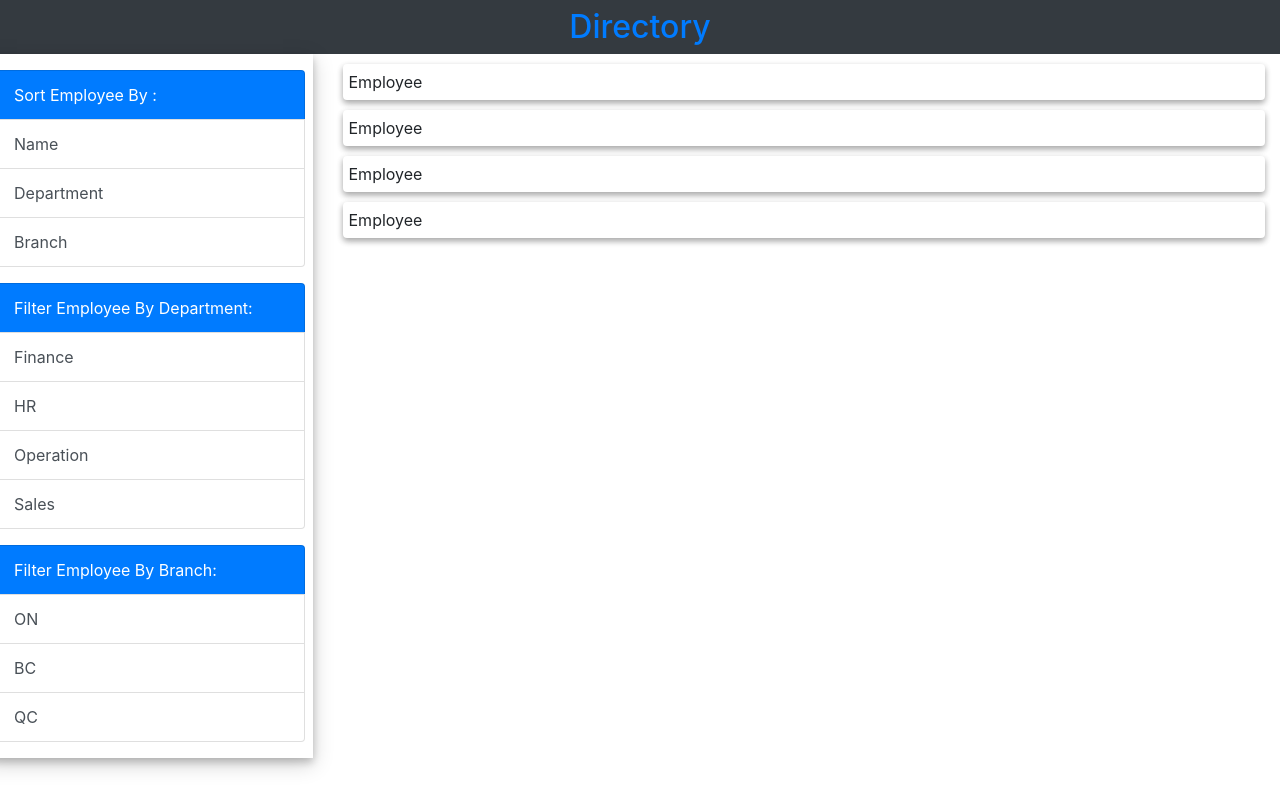
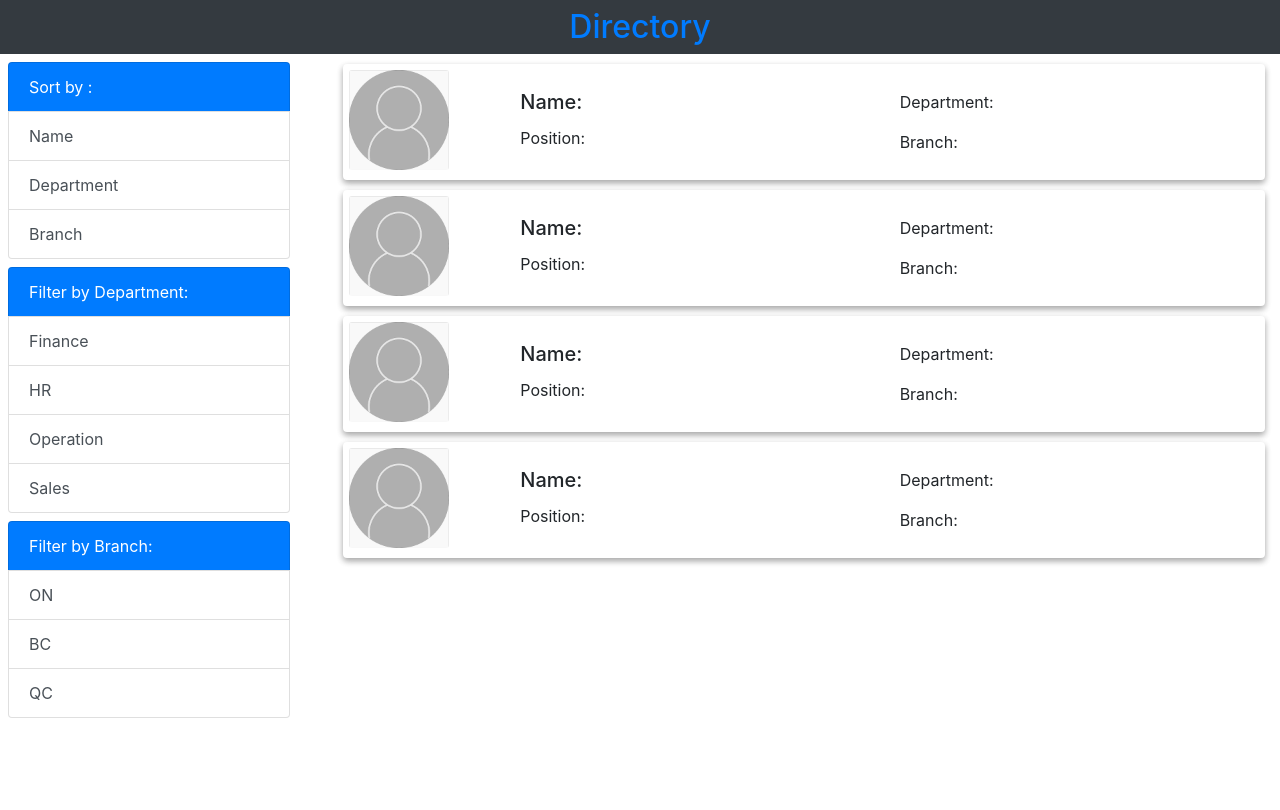
Before and after one commit to mila-mamat/h19-employee-directory, a React (Create React App) app in the folder directory/: page / in a window 1280 px wide. Shown: the top 810 px of the page. Built offline with nearby package versions, Linux system fonts and the light colour scheme.

Commit message:
Employee card layout is ready

```diff
--- a/directory/package.json
+++ b/directory/package.json
@@ -30,5 +30,8 @@
       "last 1 firefox version",
       "last 1 safari version"
     ]
+  },
+  "devDependencies": {
+    "gh-pages": "^3.1.0"
   }
 }
--- a/directory/src/components/Card/index.js
+++ b/directory/src/components/Card/index.js
@@ -4,7 +4,27 @@ import "./style.css";
 
 function Card(props) {
   return (
-    <div className="card" {...props} />
+
+      <div class="card"{...props}  >
+        <div class="row no-gutters row-cols-3">
+          <div class="col-2 " >
+            <img src="./assets/avatar.png" class="card-img" alt="..."></img>
+          </div>
+          <div class="col">
+            <div class="card-body">
+              <h5 class="card-title">Name: {props.name}</h5>
+              <p class="card-text">Position: {props.position}</p>
+            </div>
+          </div>
+          <div class="col">
+            <div class="card-body">
+              <p class="card-text">Department: {props.department}</p>
+              <p class="card-text">Branch: {props.branch}</p>
+            </div>
+          </div>
+        </div>
+      </div>
+
   );
 }
 
--- a/directory/src/components/Card/style.css
+++ b/directory/src/components/Card/style.css
@@ -7,3 +7,7 @@
   margin: 0 auto;
   margin-top: 10px;
 }
+
+.card img{
+  max-width:100px;
+}
--- a/directory/src/components/List/index.js
+++ b/directory/src/components/List/index.js
@@ -4,12 +4,12 @@ import "./style.css";
 function List(props) {
   const items = props.items.split(",")
   return (
-    <div className="list-group mx-2 my-3">
+    <div className="list-group m-2">
       <button
         type="button"
         className="list-group-item list-group-item-action bg-primary text-white header"
       >
-        {props.role} Employee By {props.category}:
+        {props.role} by {props.category}:
       </button>
 
       {items.map(item => (
--- a/directory/src/components/Wrapper/index.js
+++ b/directory/src/components/Wrapper/index.js
@@ -10,13 +10,13 @@ function Wrapper(props) {
   return (
     <main className="wrapper" {...props}>
       <Row>
-        <Col size="md-5 lg-3">
+        <Col size="md-4 lg-3">
           <List role="Sort" items="Name,Department,Branch"/>
           <List role="Filter" category="Department" items="Finance,HR,Operation,Sales"/>
           <List role="Filter" category="Branch" items="ON,BC,QC"/>
         </Col>
-        <Col size="md-7 lg-9">
-          <Container />
+        <Col size="md-8 lg-9">
+          <Container fluid/>
         </Col>
       </Row>
     </main>
--- a/directory/src/components/Wrapper/style.css
+++ b/directory/src/components/Wrapper/style.css
@@ -3,8 +3,8 @@
   padding-bottom: 100px;
 }
 
-.wrapper .row > div:first-child  {
+.wrapper .row > div .list-group  {
   /* background-color: #007bff; */
-  padding:0;
-  box-shadow: 0 4px 8px 0 rgba(0, 0, 0, 0.2), 0 6px 20px 0 rgba(0, 0, 0, 0.19);
+  /* padding:0; */
+  /* box-shadow: 0 4px 8px 0 rgba(0, 0, 0, 0.2), 0 6px 20px 0 rgba(0, 0, 0, 0.19); */
 }
```
Also changed, not shown: directory/public/assets/avatar.png (added), 1 other file (tests, documents, lock files or other folders).
